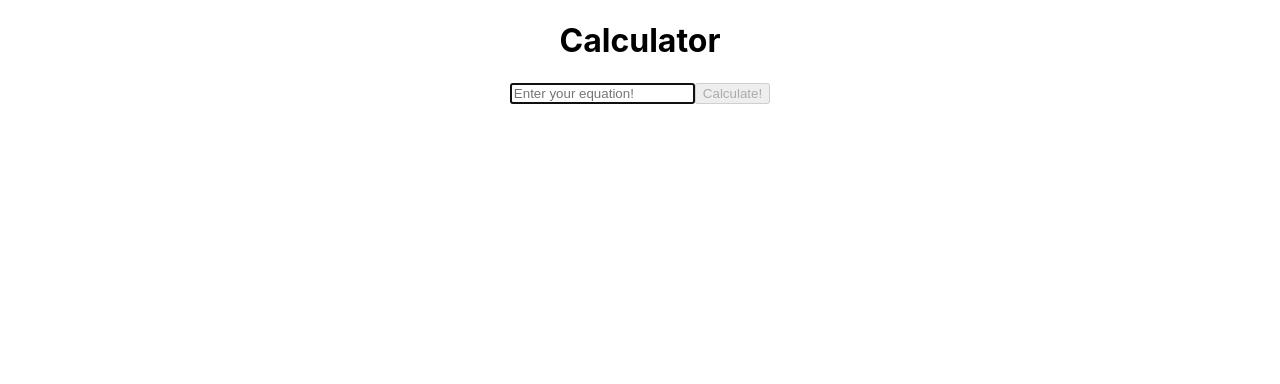
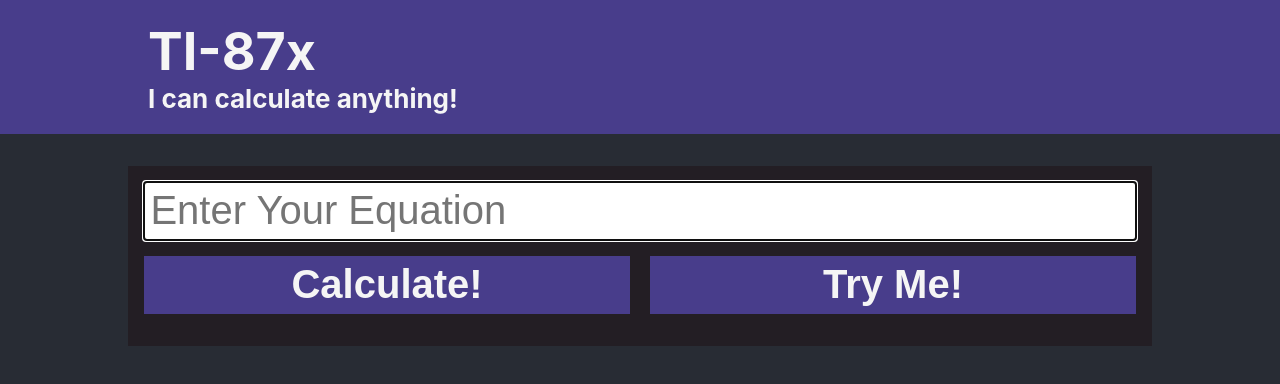
Before and after one commit to Baotluong/Calculator, a React (Create React App) app: page / in a window 1280 px wide. Shown: the top 384 px of the page. Built offline with nearby package versions, Linux system fonts and the light colour scheme.

Commit message:
Styled and split up the components. Fixed minor bug

```diff
--- a/src/App.css
+++ b/src/App.css
@@ -1,38 +1,100 @@
+* {
+  box-sizing: border-box;
+  margin: 0;
+  border: 0;
+}
+
 .App {
   text-align: center;
 }
 
-.App-logo {
-  height: 40vmin;
-  pointer-events: none;
-}
-
-@media (prefers-reduced-motion: no-preference) {
-  .App-logo {
-    animation: App-logo-spin infinite 20s linear;
-  }
-}
-
-.App-header {
+.calculator-app {
   background-color: #282c34;
   min-height: 100vh;
   display: flex;
   flex-direction: column;
   align-items: center;
-  justify-content: center;
   font-size: calc(10px + 2vmin);
-  color: white;
+  color: whitesmoke;
 }
 
-.App-link {
-  color: #61dafb;
+.container {
+  max-width: 1024px;
+  width: 100%;
 }
 
-@keyframes App-logo-spin {
-  from {
-    transform: rotate(0deg);
-  }
-  to {
-    transform: rotate(360deg);
-  }
+.title-section {
+  background-color: darkslateblue;
+  width: 100%;
+  display: flex;
+  justify-content: space-evenly;
+  text-align: left;
+  margin-bottom: 2rem;
 }
+
+.title {
+  margin: 20px 20px 0px 20px;
+}
+
+.subtitle {
+  margin: 0px 20px 20px 20px;
+}
+
+.input-section {
+  width: 100%;
+  display: flex;
+  background-color: #231e24;
+  justify-content: space-between;
+  flex-wrap: wrap;
+  padding: 1rem;
+}
+
+input {
+  font-size: 2.5rem;
+  width: 100%;
+  padding: 0.4rem;
+  margin-bottom: 1rem;
+}
+
+button {
+  width: 49%;
+  color: whitesmoke;
+  font-size: 2.5rem;
+  padding: 0.4rem;
+  font-weight: bold;
+  background-color: darkslateblue;
+}
+
+.results-section {
+  width: 100%;
+  display: flex;
+  background-color: #231e24;
+  justify-content: space-between;
+  flex-wrap: wrap;
+  padding: 0 1rem 1rem 1rem;
+  text-align: left;
+  margin-bottom: 5rem;
+}
+
+.result-item {
+  padding: 1rem;
+  border-top: 0.1rem solid grey;
+}
+
+.result-bold {
+  font-size: 2rem;
+  color: royalblue;
+}
+
+.result-normal {
+  font-size: 1.8rem;
+}
+
+.error-message {
+  font-size: 2rem;
+  color: #d13636;
+}
+
+.error-section {
+  margin-bottom: 1rem;
+}
--- a/src/components/Calculator.tsx
+++ b/src/components/Calculator.tsx
@@ -2,6 +2,8 @@ import React from 'react';
 
 import { ICalculatorController, ICalculateResult } from '../controllers/CalculatorController';
 import ResultsList from './ResultsList';
+import Header from './Header';
+import InputSection from './InputSection';
 
 interface IProps {
   CalculatorController: ICalculatorController;
@@ -16,6 +18,17 @@ const initialState = {
   input: '',
   calculateResults: [],
 }
+
+const equationBank = [
+  '((-2 + 10) + 20 * -2 -2) / -2 + 30 + (-14--11)',
+  '((-3+12)+(2 * -2 -2)) / -6 + 30 + (-2--11)',
+  '(1+ 20)/3 * 2 - 16',
+  '1 + 20 / 2 * 5 - 2',
+  '(3 - 1)^2*(3)',
+  '.50 / (.5 +-1.5)^2',
+  '(0.5 + 0.5)^10+(12-6)/6',
+  '10^0.5+(10+1)-10*(0)',
+]
 
 class Calculator extends React.PureComponent<IProps, IState> {
   state: Readonly<IState> = initialState;
@@ -41,29 +54,32 @@ class Calculator extends React.PureComponent<IProps, IState> {
     }
   }
 
+  handleTryMe = () => {
+    const randomIndex = Math.floor(Math.random() * equationBank.length);
+    const input = equationBank[randomIndex];
+    this.setState(() => ({ input }));
+  }
+
   render () {
     return (
       <div className='calculator-app'>
-        <h1 className='title'>Calculator</h1>
-        { !!this.state.calculateResults[0] &&
-          !!this.state.calculateResults[0].error &&
-          <div className='error-message'>{this.state.calculateResults[0].error}</div>}
-        <div>
-          <input
-            type='text'
-            placeholder='Enter your equation!'
-            value={this.state.input}
-            onChange={this.handleInputChange}
-            onKeyPress={this.handleKeyPress}
-            autoFocus
-            ref={this.inputRef}
+        <Header />
+        <div className='container'>
+          <InputSection
+            inputRef={this.inputRef}
+            input={this.state.input}
+            error={
+              (this.state.calculateResults[0] &&
+                this.state.calculateResults[0].error) ||
+                ''
+            }
+            handleInputChange={this.handleInputChange}
+            handleCalcSubmit={this.handleCalcSubmit}
+            handleKeyPress={this.handleKeyPress}
+            handleTryMe={this.handleTryMe}
           />
-          <button
-            onClick={this.handleCalcSubmit}
-            disabled={!this.state.input}
-          >Calculate!</button>
+          <ResultsList calculateResults={this.state.calculateResults} />
         </div>
-        {<ResultsList calculateResults={this.state.calculateResults} />}
       </div>
     );
   }
--- /dev/null
+++ b/src/components/Header.tsx
@@ -0,0 +1,14 @@
+import React from 'react';
+
+const Header = () => {
+  return (
+    <div className='title-section'>
+      <div className='container'>
+        <h1 className='title'>TI-87x</h1>
+        <h4 className='subtitle'>I can calculate anything!</h4>
+      </div>
+    </div>
+  );
+}
+
+export default Header;
--- /dev/null
+++ b/src/components/InputSection.tsx
@@ -0,0 +1,44 @@
+import React from 'react';
+
+interface IProps {
+  error: string;
+  input: string;
+  handleInputChange: (e: React.ChangeEvent<HTMLInputElement>) => void;
+  handleKeyPress: (e: React.KeyboardEvent<HTMLInputElement>) => void;
+  handleCalcSubmit: () => void;
+  handleTryMe: () => void;
+  inputRef: React.RefObject<HTMLInputElement>;
+}
+
+const InputSection = (props: IProps) => {
+  return (
+    <div className='input-section'>
+      { !!props.error &&
+        <div className='error-section'>
+          <p className='error-message'>{props.error}</p>
+        </div>}
+      <input
+        type='text'
+        placeholder='Enter Your Equation'
+        value={props.input}
+        onChange={props.handleInputChange}
+        onKeyPress={props.handleKeyPress}
+        autoFocus
+        ref={props.inputRef}
+      />
+      <button
+        onClick={props.handleCalcSubmit}
+        disabled={!props.input}
+      >
+        Calculate!
+      </button>
+      <button
+        onClick={props.handleTryMe}
+      >
+        Try Me!
+      </button>
+    </div>
+  );
+}
+
+export default InputSection;
--- a/src/components/ResultItem.tsx
+++ b/src/components/ResultItem.tsx
@@ -10,13 +10,14 @@ const ResultItem = (props: IProps) => {
   const { calculateResult } = props;
   return (
     <div className='result-item'>
-      <p>{`Problem: ${calculateResult.input}`}</p>
-      <p>{`Steps`}</p>
+      <p className='result-bold'>Problem: {calculateResult.input}</p>
       {calculateResult.steps.map((step, index) => {
-        return <p key={index}>{step}</p>;
+        return <p className='result-normal' key={index}>{step}</p>;
       })}
-      {!!calculateResult.output && <p>{`Result: ${calculateResult.output}`}</p>}
-      {!!calculateResult.error && <p>{`Error: ${calculateResult.error}`}</p>}
+      {!!calculateResult.output &&
+        <p className='result-bold'>{`Result: ${calculateResult.output}`}</p>}
+      {!!calculateResult.error &&
+        <p className='error-message'>{`Error: ${calculateResult.error}`}</p>}
     </div>
   );
 }
--- a/src/components/ResultsList.tsx
+++ b/src/components/ResultsList.tsx
@@ -10,11 +10,13 @@ interface IProps {
 
 const ResultsList = (props: IProps) => {
   return (
-    <div className="results-list">
-      {props.calculateResults.map((calculateResult, index) => {
-        console.log();
-        return <ResultItem key={index} calculateResult={calculateResult} />
-      })}
+    <div className="results-section">
+      <div className="container">
+        {props.calculateResults.map((calculateResult, index) => {
+          console.log();
+          return <ResultItem key={index} calculateResult={calculateResult} />
+        })}
+      </div>
     </div>
   );
 }
--- a/src/controllers/CalculatorController.ts
+++ b/src/controllers/CalculatorController.ts
@@ -51,7 +51,12 @@ class CalculatorController implements ICalculatorController {
       const currentValue = resultArr[pos];
       if (
         currentValue === '-' &&
-        (pos === 0 || this.operations.hasOwnProperty(resultArr[pos - 1])) &&
+        (
+          pos === 0 ||
+          (
+            this.operations.hasOwnProperty(resultArr[pos - 1]) &&
+            resultArr[pos - 1] !== ')')
+          ) &&
         !isNaN(resultArr[pos + 1] as any)
       ) {
         resultArr.splice(pos, 2, '-' + resultArr[pos + 1])
@@ -68,8 +73,9 @@ class CalculatorController implements ICalculatorController {
     const { x, y, operation } = params;
     const xNum = Number.parseFloat(x);
     const yNum = Number.parseFloat(y);
+    console.log(params);
 
-    if (!operation) throw new Error('Input has an arithmatic error')
+    if (!operation) throw new Error('Input has an Arithmatic error')
     let result = null;
     if (operation === '^') {
       result = Math.pow(xNum, yNum);
@@ -156,9 +162,6 @@ class CalculatorController implements ICalculatorController {
   }
 
   calculate = (input: string): ICalculateResult => {
-    console.log('==========================================');
-    console.log();
-    console.log(`Problem: ${input}`);
     const calculateResult: ICalculateResult = {
       input,
       steps: []
@@ -168,11 +171,8 @@ class CalculatorController implements ICalculatorController {
       const results = this.calcWholeInput(parsedArray)
       calculateResult.output = results.output
       calculateResult.steps = results.steps
-
-      console.log(`Result: ${calculateResult.output}`)
     } catch (_error) {
       let error: Error =_error;
-      console.log(`Error: ${error.message}`);
       calculateResult.error = error.message;
     }
 
```
